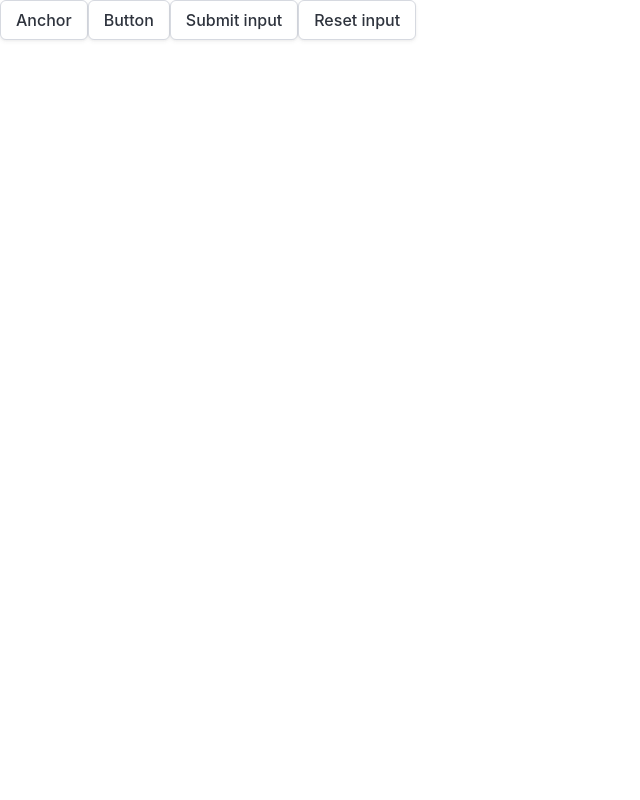
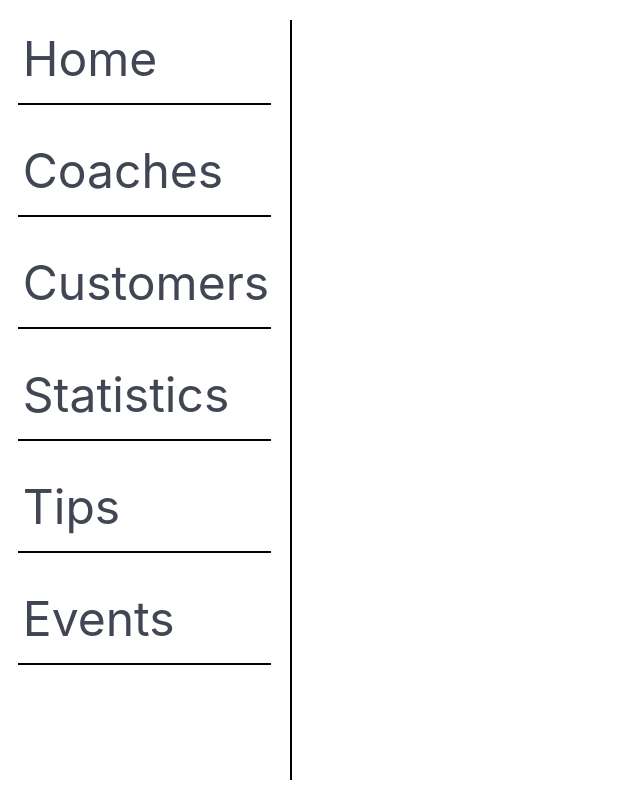
Before and after one commit to FppEpitech/Survivor, an Angular app in the folder angular-frontend/: page / in a window 1280 px wide. Shown: the whole page, without its empty margins (0-640 px from the left). Built offline with nearby package versions, Linux system fonts and the light colour scheme.

Commit message:
feat: navbar

```diff
--- a/angular-frontend/src/app/app.component.html
+++ b/angular-frontend/src/app/app.component.html
@@ -1,5 +1,9 @@
-<a class="button">Anchor</a>
-<button class="button">Button</button>
-<input class="button" type="submit" value="Submit input" />
-<input class="button" type="reset" value="Reset input" />
-<router-outlet></router-outlet>
+<div class="columns is-gapless">
+    <div class="column is-one-fifth">
+        <app-navbar></app-navbar>
+    </div>
+
+    <div class="column is-four-fifth">
+        <router-outlet></router-outlet>
+    </div>
+</div>
--- a/angular-frontend/src/app/app.module.ts
+++ b/angular-frontend/src/app/app.module.ts
@@ -4,14 +4,15 @@ import { BrowserModule } from '@angular/platform-browser';
 import { AppRoutingModule } from './app-routing.module';
 import { AppComponent } from './app.component';
 import {  ClientProfileComponent } from './client-profile/client-profile.component';
-// import {  NavbarComponent } from './navbar/navbar.component';
+import {  NavbarComponent } from './navbar/navbar.component';
 // import {  AccountManagementComponent } from './account-management/account-management.component';
 // import {  StatisticsComponent } from './statistics/statistics.component';
 
 @NgModule({
   declarations: [
     AppComponent,
-    ClientProfileComponent
+    ClientProfileComponent,
+    NavbarComponent
   ],
   imports: [
     BrowserModule,
--- a/angular-frontend/src/app/navbar/navbar.component.html
+++ b/angular-frontend/src/app/navbar/navbar.component.html
@@ -1,37 +1,22 @@
-<nav class="navbar is-info" role="navigation" aria-label="main navigation">
-    <div class="navbar-brand">
-        <a class="navbar-item" href="."> <!-- TODO: change href to home page link-->
-            <img src="https://upload.wikimedia.org/wikipedia/commons/thumb/d/d5/Blue_yin_yang.svg/1024px-Blue_yin_yang.svg.png">
+<nav class="navbar is-size-1 right-line">
+    <div>
+        <a class="navbar-item underline" href="#">
+            <span>Home</span>
         </a>
-
-        <a role="button" class="navbar-burger" aria-label="menu" aria-expanded="false" data-target="navbarBasicExample">
-            <span aria-hidden="true"></span>
-            <span aria-hidden="true"></span>
-            <span aria-hidden="true"></span>
-            <span aria-hidden="true"></span>
+        <a class="navbar-item underline" href="#">
+            <span>Coaches</span>
+        </a>
+        <a class="navbar-item underline" href="/client-profile">
+            <span>Customers</span>
+        </a>
+        <a class="navbar-item underline" href="/statistics">
+            <span>Statistics</span>
+        </a>
+        <a class="navbar-item underline" href="#">
+            <span>Tips</span>
+        </a>
+        <a class="navbar-item underline" href="#">
+            <span>Events</span>
         </a>
     </div>
-
-    <div id="navbarBasicExample" class="navbar-menu">
-    <div class="navbar-start">
-
-        <a class="navbar-item" href="."> <!-- TODO: change href to home page link-->
-            Home
-        </a>
-
-        <a class="navbar-item" href="."> <!-- TODO: change href to Statistics page link-->
-            Statistics
-        </a>
-
-        <a class="navbar-item" href="."> <!-- TODO: change href to Advices page link-->
-            Advices
-        </a>
-
-        <a class="navbar-item" href="."> <!-- TODO: change href to Events page link-->
-            Events
-        </a>
-
-    </div>
-</div>
-
 </nav>
--- a/angular-frontend/src/app/navbar/navbar.component.scss
+++ b/angular-frontend/src/app/navbar/navbar.component.scss
@@ -0,0 +1,38 @@
+.underline {
+    position: relative;
+    padding: 10px;
+    margin-bottom: 20px; /* Espacement entre les divs enfants */
+}
+.underline::after {
+    content: "";
+    display: block;
+    position: absolute;
+    left: 2%; /* Laisser un espace à gauche */
+    bottom: 0px; /* Positionner la barre sous la div enfant */
+    width: 95%; /* Largeur de la barre */
+    height: 2px; /* Épaisseur de la barre */
+    background-color: #000000; /* Couleur de la barre */
+}
+
+.right-line {
+    position: relative;
+    padding: 0px;
+    margin-bottom: 20px; /* Espacement entre les divs enfants */
+}
+.right-line::after {
+    content: "";
+    display: block;
+    position: absolute;
+    right: 0;
+    top: 2.5%;
+    width: 2px;
+    height: 95%;
+    background-color: #000000;
+}
+
+.navbar {
+    top: 0px;
+    height: 100vh;
+    padding: 1% 1% 0 1%;
+    position: fixed;
+}
```
